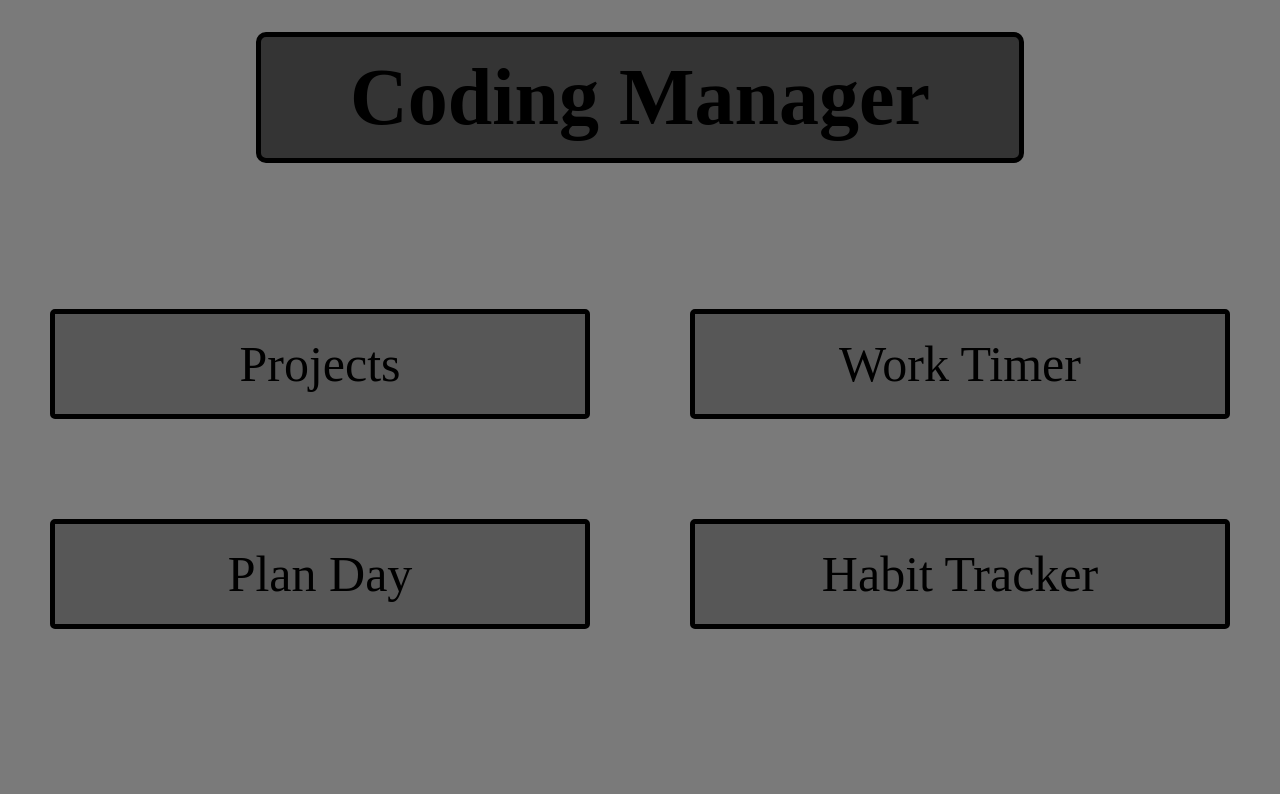
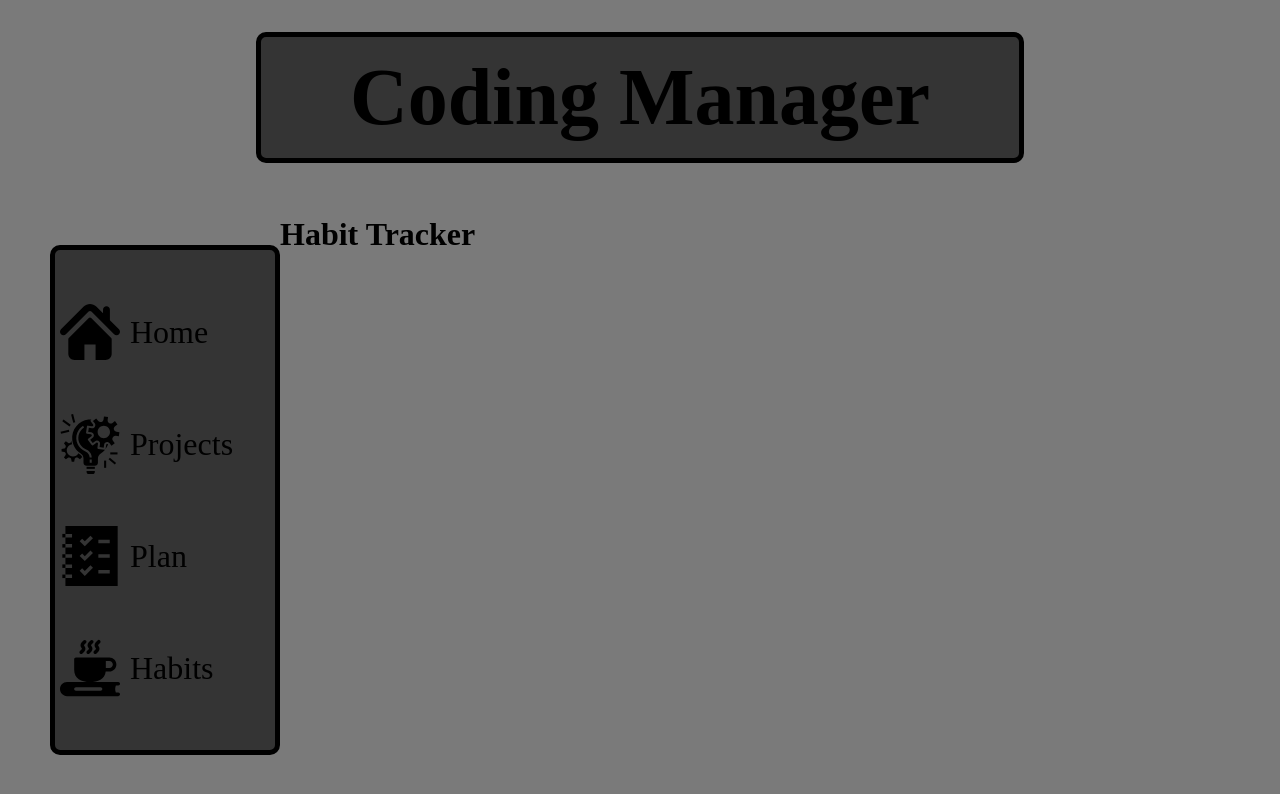
Before and after one commit to TheGentleGiant05/Code-Manager, a React (Create React App) app: page /habit-tracker in a window 1280 px wide. Shown: the top 794 px of the page. Built offline with nearby package versions, Linux system fonts and the light colour scheme.

Commit message:
Route habit tracker button from home page

```diff
--- a/src/App.js
+++ b/src/App.js
@@ -5,6 +5,7 @@ import Project from "./Components/Project";
 import Title from "./Components/Title";
 import Main from "./Components/Main";
 import Sidebar from "./Components/Sidebar";
+import Habit_Tracker from "./Components/Habit_Tracker";
 
 import React from "react";
 import { BrowserRouter as Router, Switch, Route } from "react-router-dom";
@@ -21,6 +22,13 @@ function App() {
               <Project />
             </div>
           </Route>
+          <Route path="/habit-tracker">
+            <Title />
+            <div className="span-components">
+              <Sidebar />
+              <Habit_Tracker />
+            </div>
+          </Route>
           <Route path="/">
             {/* <Intro /> */}
             <Title />
--- /dev/null
+++ b/src/Components/Habit_Tracker.js
@@ -0,0 +1,11 @@
+import React from "react";
+
+function Habit_Tracker() {
+  return (
+    <div>
+      <h1>Habit Tracker</h1>
+    </div>
+  );
+}
+
+export default Habit_Tracker;
--- a/src/Components/Main.js
+++ b/src/Components/Main.js
@@ -18,7 +18,12 @@ function Main() {
       </div>
       <div className="main__row">
         <div className="main__column">Plan Day</div>
-        <div className="main__column">Habit Tracker</div>
+        <div
+          onClick={(e) => history.push("/habit-tracker")}
+          className="main__column"
+        >
+          Habit Tracker
+        </div>
       </div>
     </div>
   );
```
Also changed, not shown: src/StyleSheets/Habit_Tracker.css (added).
